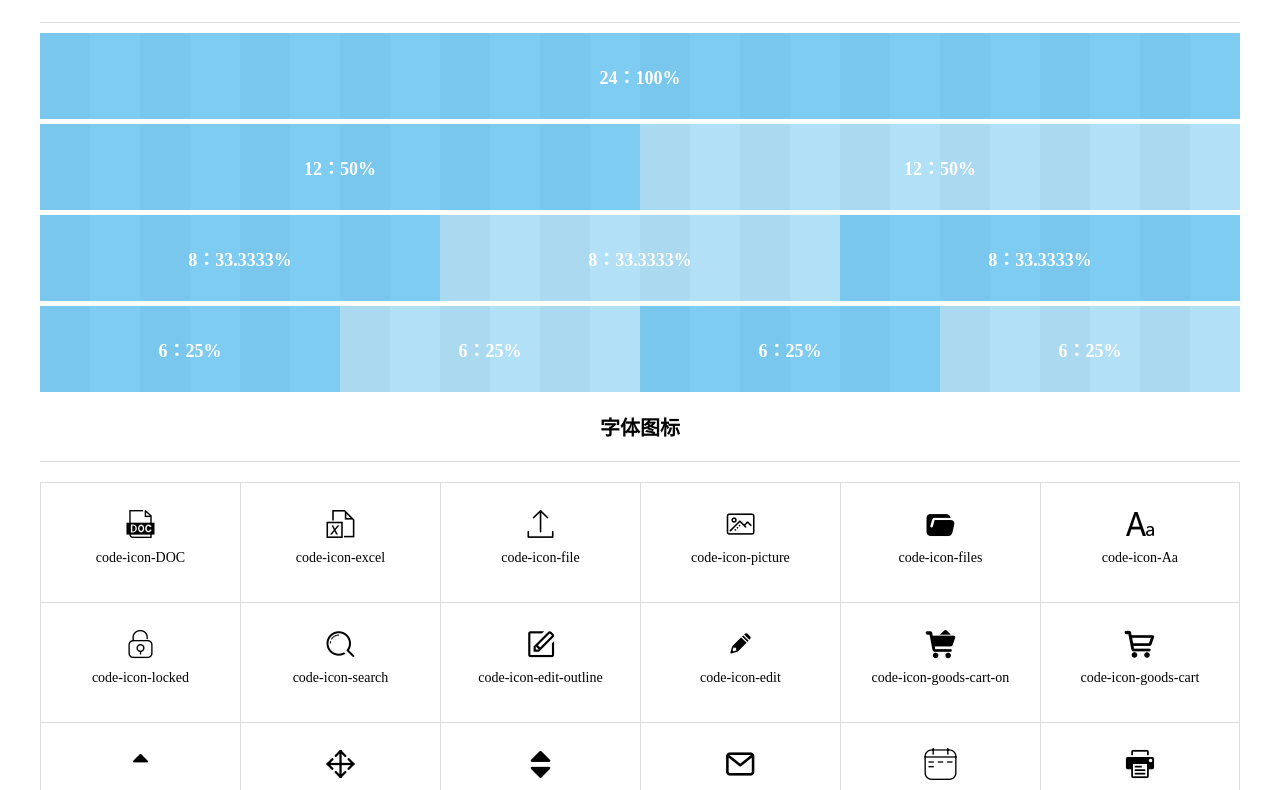
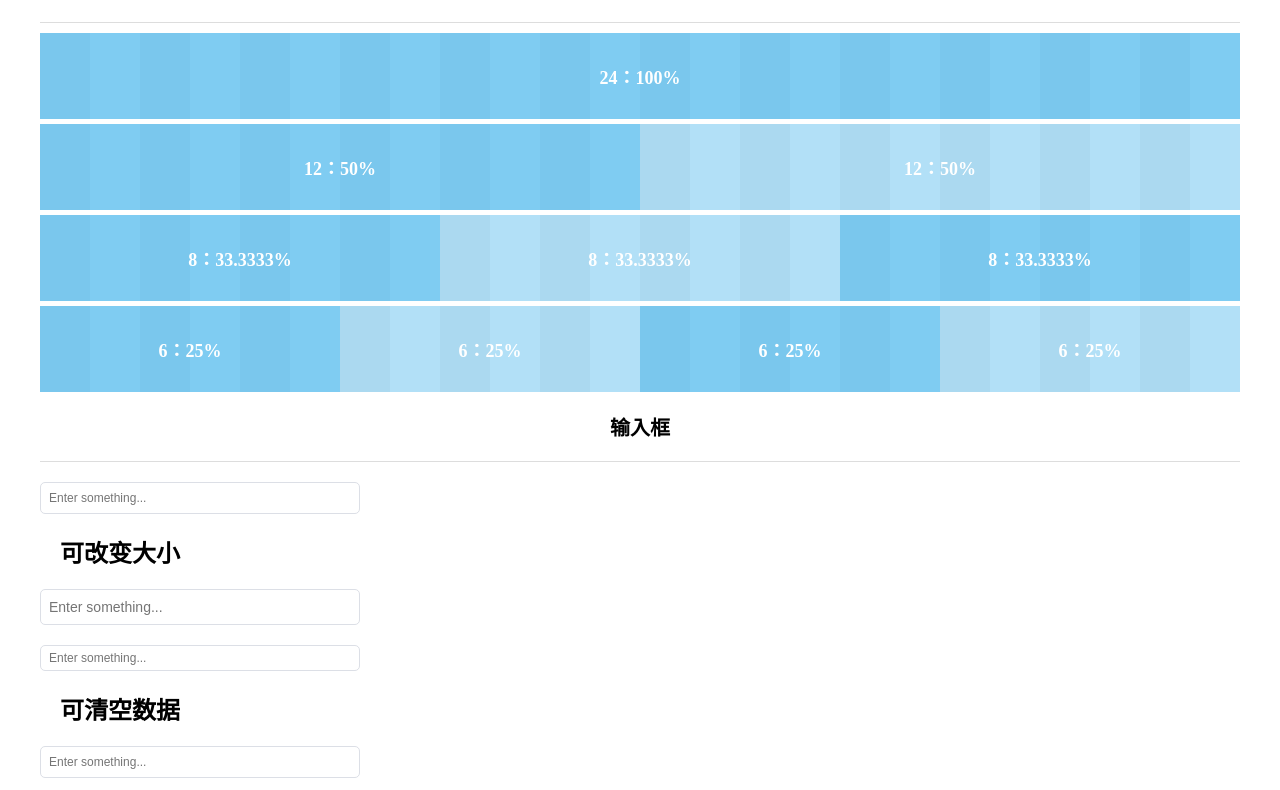
Before and after one commit to ByteIsland/code-ui-vue, a Vue app: page / in a window 1280 px wide. Shown: the part 2010-2800 px from the top of the page. Built offline with nearby package versions, Linux system fonts and the light colour scheme.

Commit message:
新增Input输入框，优化MessageBox

```diff
--- a/lib/theme/common/reset.scss
+++ b/lib/theme/common/reset.scss
@@ -3,6 +3,7 @@
 * {
 	margin: 0;
 	padding: 0;
+	box-sizing: border-box;
 }
 
 html, body{
--- a/lib/theme/index.scss
+++ b/lib/theme/index.scss
@@ -9,3 +9,4 @@
 @import './row.scss';
 @import './col.scss';
 @import './loading.scss';
+@import './input.scss';
--- /dev/null
+++ b/lib/theme/input.scss
@@ -0,0 +1,113 @@
+.c-input--warpper {
+	display: flex;
+	width: 100%;
+	position: relative;
+	vertical-align: middle;
+	line-height: normal;
+	&.c-input-group {
+		display: table;
+		.c-input--defalut {
+			width: 100%;
+		}
+	}
+	&:hover {
+		.c-input-icon {
+			display: block;
+		}
+	}
+	.c-input-icon {
+		display: inline-block;
+		font-size: $font-size-medium-x;
+		color: $text-placeholder;
+		text-align: center;
+		width: 32px;
+		height: 32px;
+		line-height: 32px;
+		position: absolute;
+		right: 0;
+		&.c-input-icon--clear{
+			cursor: pointer;
+		}
+	}
+	.c-input--defalut {
+		flex: 1;
+		font-size: $font-size-small;
+    color: $text-regular;
+		height: 32px;
+		padding: 4px 8px;
+		border: 1px solid $border-primary;
+		border-radius: 5px;
+		transition: border-color .3s ease-in-out, box-shadow .3s ease-in-out;
+		&:focus {
+			outline: 0;
+			box-shadow: 0 0 0 2px rgba(45,140,240,.2);
+		}
+		&:hover, &:focus {
+			border-color: $color-default;
+		}
+		// size
+		&.c-input-large{
+			font-size: $font-size-medium;
+			height: 36px;
+			padding: 6px 8px;
+		}
+		&.c-input-small{
+			height: 26px;
+			padding: 2px 8px;
+		}
+		// 左右侧Icon
+		&.c-input--suffix {
+			padding-right: 32px;
+		}
+		&.c-input--prefix {
+			padding-left: 32px;
+		}
+	}
+	// 左右icon布局
+	.c-input--with-prefix i,
+	.c-input--with-suffix i {
+		font-size: $font-size-medium-x;
+		line-height: 32px;
+		color: $text-placeholder;
+	}
+	.c-input--with-prefix{
+		width: 32px;
+		height: 100%;
+		text-align: center;
+		position: absolute;
+		left: 0;
+		top: 0;
+	}
+	.c-input--with-suffix {
+		width: 32px;
+		height: 100%;
+		text-align: center;
+		position: absolute;
+		right: 0;
+		top: 0;
+	}
+	// 右侧按钮
+	.c-input--gruop-append {
+		display: table-cell;
+		padding: 4px 7px;
+    font-size: inherit;
+    font-weight: 400;
+    color: #515a6e;
+    text-align: center;
+    background-color: #f8f8f9;
+    border: 1px solid #dcdee2;
+		border-radius: 4px;
+		vertical-align: middle;
+			// search按钮
+		&.c-input-search {
+			padding: 0 10px;
+			color: #fff;
+			border-left: 0px;
+			border-top-left-radius: 0;
+			border-bottom-left-radius: 0;
+			background: $color-default;
+			border-color: $color-default;
+			position: relative;
+		}
+	}
+}
--- a/package.json
+++ b/package.json
@@ -1,6 +1,6 @@
 {
   "name": "code_ui",
-  "version": "0.0.6-beta",
+  "version": "0.0.7-beta",
   "private": true,
   "scripts": {
     "start": "vue-cli-service serve",
--- a/package/index.js
+++ b/package/index.js
@@ -3,6 +3,8 @@ import Row from "./row/index.js";
 import Col from "./col/index.js";
 import CButton from "./button/index.js";
 import CAlert from "./alert/index.js";
+/* 表单组件 */
+import CInput from "./input/index.js";
 
 /* 全局组件 */
 import CNotification from "./notification/index.js";
@@ -10,7 +12,7 @@ import CMessage from "./message/index.js";
 import CMessageBox from "./message-box/index.js";
 import CLoadingBar from "./loading-bar/index.js";
 
-const components = [CButton, CAlert, Row, Col];
+const components = [CButton, CAlert, Row, Col, CInput];
 
 const install = function(Vue) {
   if (install.installed) return;
@@ -36,5 +38,6 @@ export default {
   CMessage,
   CMessageBox,
   Col,
-  Row
+  Row,
+  CInput
 };
--- /dev/null
+++ b/package/input/index.js
@@ -0,0 +1,3 @@
+import CInput from "./src/main.vue";
+
+export default CInput;
--- /dev/null
+++ b/package/input/src/main.vue
@@ -0,0 +1,166 @@
+<template>
+	<div :class="wrapClasses">
+		<template v-if="type !== 'textarea'">
+      <!-- disabled -->
+			<i
+				class="c-input-icon c-input-icon--clear code-icon-error"
+				:class="[`c-input-icon-${this.size}`]"
+				v-if="clearable && currentValue"
+				@click="handleClear"
+			></i>
+      <!-- 左Icon -->
+      <span class="c-input--with-prefix" v-if="showPrefix" >
+        <slot name="prefix">
+          <i class="c-icon" :class="prefix"></i>
+        </slot>
+      </span>
+			<input
+				:class="inputClasses"
+				ref="input"
+				:type="type"
+				:value="currentValue"
+				:placeholder="placeholder"
+				:disabled="disabled"
+				:name="name"
+				:maxlength="maxlength"
+				@input="handleInput"
+				@focus="handleFocus"
+				@blur="handleBlur"
+				@change="handleChange"
+			/>
+      <!-- 右Icon -->
+      <span class="c-input--with-suffix" v-if="showSuffix" >
+        <slot name="suffix">
+          <i class="c-icon" :class="suffix"></i>
+        </slot>
+      </span>
+      <!-- search -->
+      <div
+        :class="[`${prefixCls}--gruop-append`, `${prefixCls}-search`]"
+        v-if="search && enterButton"
+        @click="handleSearch"
+      >
+        <i class="c-icon code-icon-search" v-if="enterButton"></i>
+      </div>
+		</template>
+	</div>
+</template>
+
+<script>
+const prefixCls = "c-input";
+export default {
+  name: "CInput",
+  props: {
+    name: {
+      type: String
+    },
+    size: {
+      type: String,
+      default: ""
+    },
+    type: {
+      type: String,
+      default: "text"
+    },
+    value: {
+      type: [Number, String],
+      default: ""
+    },
+    placeholder: {
+      type: String,
+      default: "Enter something..."
+    },
+    disabled: {
+      type: Boolean,
+      default: false // 禁用
+    },
+    prefix: {
+      type: String,
+      default: "" // 左侧Icon图标
+    },
+    suffix: {
+      type: String,
+      default: "" // 右侧Icon
+    },
+    maxlength: Number, // 最大输入行数
+    clearable: Boolean, // 开启清空
+    search: Boolean, // 开启搜索
+    enterButton: [Boolean, String] // 开启搜索按钮
+  },
+  data() {
+    return {
+      prefixCls: prefixCls,
+      currentValue: this.value,
+      showSuffix: false,
+      showPrefix: false
+    };
+  },
+  computed: {
+    wrapClasses() {
+      return [
+        `${prefixCls}--warpper`,
+        {
+          [`${prefixCls}-group`]: this.search && this.enterButton
+        }
+      ];
+    },
+    inputClasses() {
+      return [
+        `${prefixCls}--defalut`,
+        {
+          [`${prefixCls}-${this.size}`]: !!this.size, // 判断非空
+          [`${prefixCls}--disabled`]: this.disabled,
+          [`${prefixCls}--suffix`]: this.showSuffix, // 右侧图标
+          [`${prefixCls}--prefix`]: this.showPrefix // 左侧图标
+        }
+      ];
+    }
+  },
+  methods: {
+    // Input框内容变更
+    handleInput(event) {
+      let value = event.target.value;
+      this.$emit("input", value);
+      this.setCurrentValue(value);
+      this.$emit("on-change", event);
+    },
+    // Input框输入更变
+    handleChange(event) {
+      this.$emit("on-input-change", event);
+    },
+    // 清空输入框的内容
+    handleClear(event) {
+      this.$emit("input", "");
+      this.setCurrentValue("");
+      this.$emit("on-change", event);
+    },
+    handleFocus(event) {
+      this.$emit("on-focus", event);
+    },
+    handleBlur(event) {
+      this.$emit("on-blur", event);
+    },
+    handleSearch() {},
+    // 设置值
+    setCurrentValue(value) {
+      if (value === this.currentValue) return;
+      this.currentValue = value;
+    },
+    focus() {
+      this.$refs.input.focus();
+    },
+    blur() {
+      this.$refs.input.blur();
+    }
+  },
+  watch: {
+    value(val) {
+      this.setCurrentValue(val);
+    }
+  },
+  mounted() {
+    this.showSuffix = this.suffix !== "" || this.$slots.suffix !== undefined;
+    this.showPrefix = this.prefix !== "" || this.$slots.prefix !== undefined;
+  }
+};
+</script>
--- a/src/App.vue
+++ b/src/App.vue
@@ -95,6 +95,21 @@
         <Col :span="6">6：25%</Col>
         <Col :span="6">6：25%</Col>
       </Row>
+    </div>
+    <h1 class="head-tit">输入框</h1>
+    <div class="inputs">
+      <c-input style="width: 320px"  @onBlur="console.log(this)" @onFocus="console.log(this)"  />
+      <h2 class="sub-tit">可改变大小</h2>
+      <c-input style="width: 320px" size="large" />
+      <c-input style="width: 320px" size="small" />
+      <h2 class="sub-tit">可清空数据</h2>
+      <c-input style="width: 320px" clearable  />
+      <h2 class="sub-tit">支持左右图标展示(直接传入图标名)</h2>
+      <c-input style="width: 320px" suffix="code-icon-search"  />
+      <c-input style="width: 320px" prefix="code-icon-user"  />
+      <h2 class="sub-tit">开启搜索按钮</h2>
+      <c-input style="width: 320px" search  />
+      <c-input style="width: 320px" search enter-button  />
     </div>
     <h1 class="head-tit">字体图标</h1>
     <!-- 字体图标 -->
@@ -290,4 +305,10 @@ export default {
     }
   }
 }
+.inputs {
+  margin-top: 20px;
+  .c-input--warpper {
+    margin-bottom: 20px;
+  }
+}
 </style>
```
